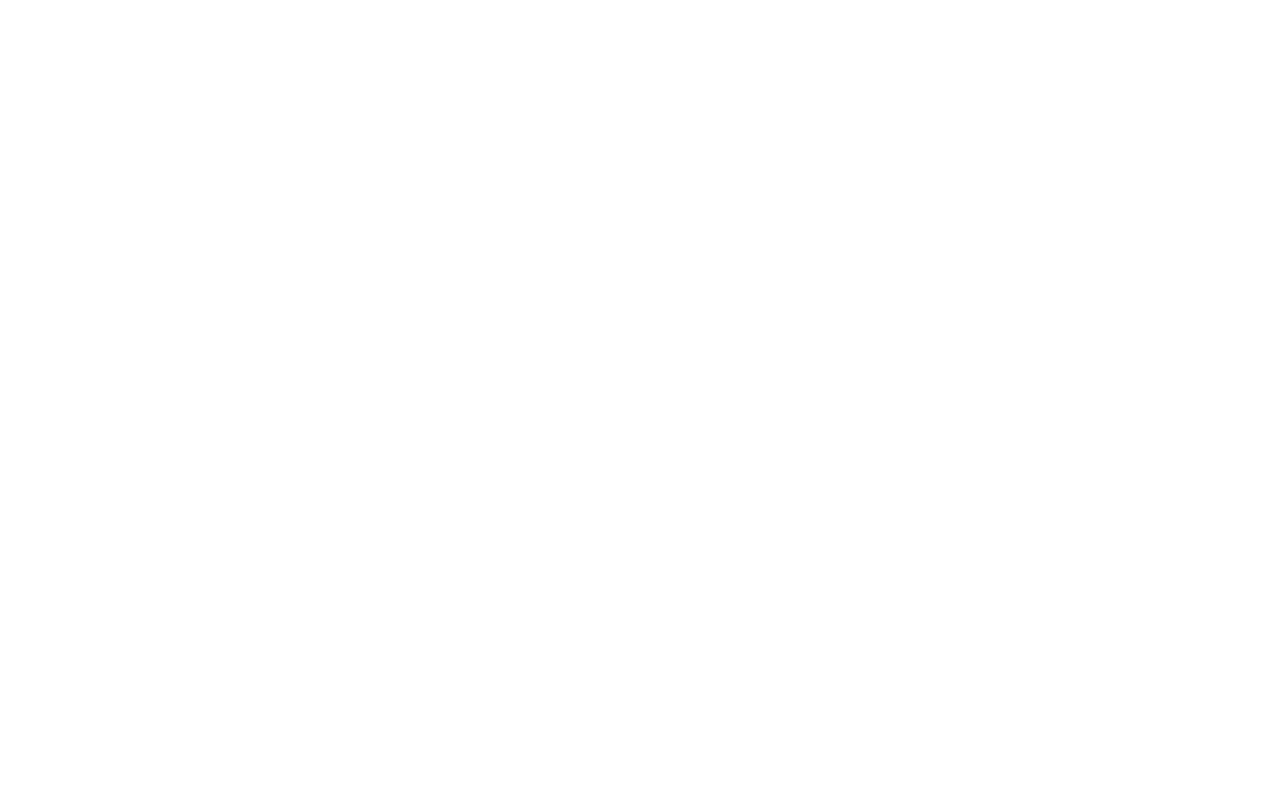
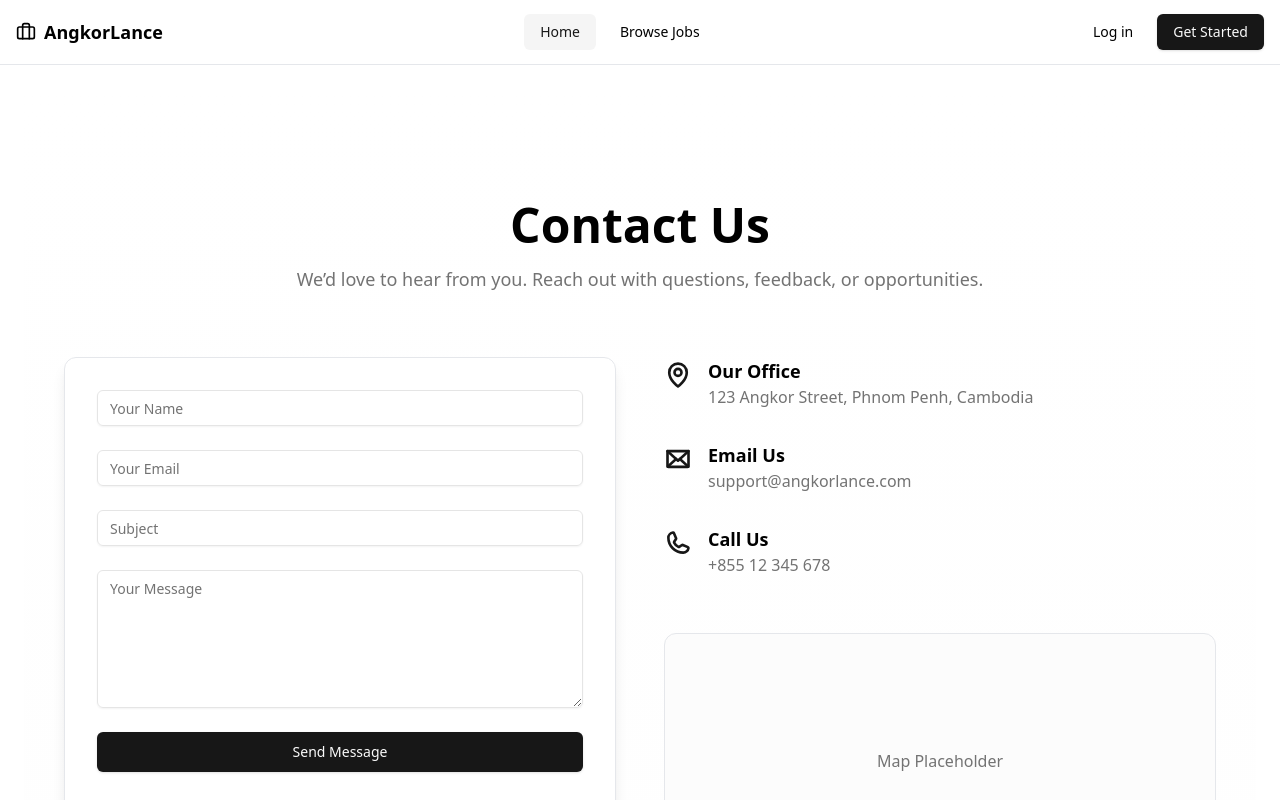
Before and after one commit to Panhavoan-Kymeas/AngkorLance, a React app in the folder frontend/: page /contact in a window 1280 px wide. Shown: the top 800 px of the page. Built offline with nearby package versions, Linux system fonts and the light colour scheme; the HTML template or start-up script is replaced by a standard one.

Commit message:
Add contact page

```diff
--- /dev/null
+++ b/frontend/src/pages/public/ContactPage.tsx
@@ -0,0 +1,122 @@
+import React, { useState, type ChangeEvent, type FormEvent } from "react";
+import { Button } from "@/components/ui/button";
+import { Input } from "@/components/ui/input";
+import { Textarea } from "@/components/ui/textarea";
+import { MapPin, Envelope, Phone } from "phosphor-react";
+
+const ContactPage: React.FC = () => {
+  const [formData, setFormData] = useState({
+    name: "",
+    email: "",
+    subject: "",
+    message: "",
+  });
+
+  const handleChange = (e: ChangeEvent<HTMLInputElement | HTMLTextAreaElement>) => {
+    setFormData({ ...formData, [e.target.name]: e.target.value });
+  };
+
+  const handleSubmit = (e: FormEvent) => {
+    e.preventDefault();
+    console.log("Form submitted:", formData);
+    alert("Thank you! Your message has been sent.");
+    setFormData({ name: "", email: "", subject: "", message: "" });
+  };
+
+  return (
+    <section className="py-28 px-6 bg-gradient-to-b from-background to-muted/10">
+      {/* Header */}
+      <div className="max-w-4xl mx-auto text-center mb-16">
+        <h1 className="text-4xl md:text-5xl font-bold mb-4">Contact Us</h1>
+        <p className="text-lg text-muted-foreground">
+          We’d love to hear from you. Reach out with questions, feedback, or opportunities.
+        </p>
+      </div>
+
+      {/* Grid: Form + Info */}
+      <div className="max-w-6xl mx-auto grid grid-cols-1 md:grid-cols-2 gap-12">
+        {/* Contact Form */}
+        <form
+          onSubmit={handleSubmit}
+          className="bg-background/80 backdrop-blur-md border rounded-xl p-8 shadow-lg flex flex-col gap-6"
+        >
+          <Input
+            type="text"
+            name="name"
+            placeholder="Your Name"
+            value={formData.name}
+            onChange={handleChange}
+            required
+          />
+          <Input
+            type="email"
+            name="email"
+            placeholder="Your Email"
+            value={formData.email}
+            onChange={handleChange}
+            required
+          />
+          <Input
+            type="text"
+            name="subject"
+            placeholder="Subject"
+            value={formData.subject}
+            onChange={handleChange}
+            required
+          />
+          <Textarea
+            name="message"
+            placeholder="Your Message"
+            value={formData.message}
+            onChange={handleChange}
+            rows={6}
+            required
+          />
+          <Button
+            type="submit"
+            size="lg"
+            className="w-full hover:shadow-xl transition-all duration-300"
+          >
+            Send Message
+          </Button>
+        </form>
+
+        {/* Contact Info */}
+        <div className="flex flex-col justify-center gap-8">
+          <div className="flex items-start gap-4">
+            <MapPin size={28} weight="bold" className="text-primary mt-1" />
+            <div>
+              <h3 className="font-semibold text-lg">Our Office</h3>
+              <p className="text-muted-foreground">
+                123 Angkor Street, Phnom Penh, Cambodia
+              </p>
+            </div>
+          </div>
+
+          <div className="flex items-start gap-4">
+            <Envelope size={28} weight="bold" className="text-primary mt-1" />
+            <div>
+              <h3 className="font-semibold text-lg">Email Us</h3>
+              <p className="text-muted-foreground">support@angkorlance.com</p>
+            </div>
+          </div>
+
+          <div className="flex items-start gap-4">
+            <Phone size={28} weight="bold" className="text-primary mt-1" />
+            <div>
+              <h3 className="font-semibold text-lg">Call Us</h3>
+              <p className="text-muted-foreground">+855 12 345 678</p>
+            </div>
+          </div>
+
+          {/* Optional Map Placeholder */}
+          <div className="mt-6 w-full h-64 bg-muted/30 border rounded-xl flex items-center justify-center text-muted-foreground">
+            Map Placeholder
+          </div>
+        </div>
+      </div>
+    </section>
+  );
+};
+
+export default ContactPage;
--- a/frontend/src/routes/PublicRoutes.tsx
+++ b/frontend/src/routes/PublicRoutes.tsx
@@ -8,6 +8,7 @@
 import BlogPage from "@/pages/public/BlogPage";
 import PricingPage from "@/pages/public/PricingPage";
 import CareerPage from "@/pages/public/CareerPage";
+import ContactPage from "@/pages/public/ContactPage";
 
 const companyName = "Angkorlance";
 
@@ -21,6 +22,7 @@
         <Route path="/blog" element={<BlogPage />}/>
         <Route path="/pricing" element={<PricingPage />} />
         <Route path="/careers" element={<CareerPage />} />
+        <Route path="/contact" element={<ContactPage />} />
       </Route>
     </Routes>
   );
```
